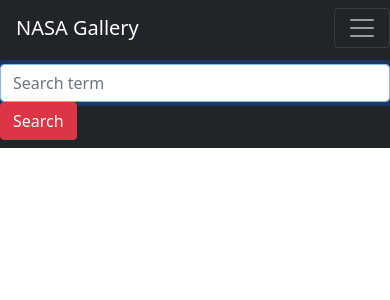
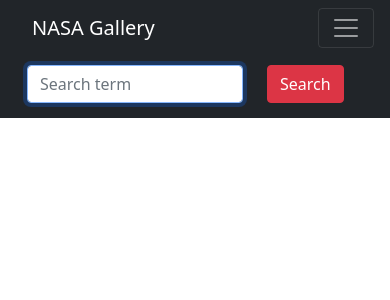
Before and after one commit to bbakaric/nasa_gallery_app, a React (Create React App) app: page /search in a window 390 px wide. Shown: the top 300 px of the page. Built offline with nearby package versions, Linux system fonts and the light colour scheme.

Commit message:
responsive design implemented

```diff
--- a/public/index.html
+++ b/public/index.html
@@ -9,9 +9,9 @@
       name="description"
       content="Web site created using create-react-app"
     />
-    <link rel="apple-touch-icon" href="%PUBLIC_URL%/logo192.png" />
     <link rel="manifest" href="%PUBLIC_URL%/manifest.json" />
     <script src="https://unpkg.com/react/umd/react.production.min.js" crossorigin></script>
+    <link rel="stylesheet" href="https://maxcdn.bootstrapcdn.com/bootstrap/4.5.0/css/bootstrap.min.css" integrity="sha384-9aIt2nRpC12Uk9gS9baDl411NQApFmC26EwAOH8WgZl5MYYxFfc+NcPb1dKGj7Sk" crossorigin="anonymous"/>
     <title>NASA Gallery</title>
   </head>
   <body>
--- a/src/App.js
+++ b/src/App.js
@@ -1,12 +1,11 @@
 import React from 'react';
-
 import Navigation from './components/Navigation';
 
 function App() {
   return (
     <div>
       <Navigation />
-      </div>
+    </div>
   );
 }
 
--- a/src/components/Favourites.js
+++ b/src/components/Favourites.js
@@ -1,5 +1,5 @@
 import React from 'react';
-import { Container } from 'react-bootstrap';
+import { Container, Row, Col } from 'react-bootstrap';
 import { useSelector } from 'react-redux';
 import FavouritesList from './FavouritesList';
 
@@ -8,11 +8,13 @@
     const userInfo = useSelector((state) => state.loggedInUser.user);
 
     return (
-        <Container fluid className='mt-5 pt-2'>
+        <Container fluid>
             {!(userInfo.isLoggedIn) ?
-            <div>
-                <h3>You must sign-in before add pictures to favourites!</h3>
-            </div> :
+            <Row className='pt-5 mt-3 '>
+                <Col>
+                    <h3 className='center'>You must sign-in before adding pictures to favourites!</h3>
+                </Col>
+            </Row> :
             <FavouritesList />
             }
         </Container>
--- a/src/components/FavouritesList.js
+++ b/src/components/FavouritesList.js
@@ -1,5 +1,5 @@
 import React from 'react'
-import { Container, Card, Row, Col, Button } from 'react-bootstrap';
+import { Card, Row, Col, Button } from 'react-bootstrap';
 import { useSelector, useDispatch } from 'react-redux';
 import { deleteImage } from '../redux/actions/imageActions';
 
@@ -9,11 +9,10 @@
     const dispatch = useDispatch();
 
     return (
-        <Container fluid>
-                <Row>
+                <Row className='mt-3 pt-5' xs={1} sm={2} md={3} lg={4} xl={5} xxl={6}>
                     {favouriteImages.map((img) => (
-                        <Col xs={3} className='mt-5 pt-5' key={img.id} >
-                        <Card className='h-100 bg-white' style={{width: '45vh', height: '30vh'}}>
+                        <Col key={img.id} className='pt-2'>
+                        <Card className='h-100 bg-white' style={{width: '100%', height: '30vh'}}>
                             <Card.Img style={{objectFit: 'cover', height: '30vh'}} variant='top' src={img.url} />
                             <Card.Body >
                                 <Card.Title className='mb-0 font-weight-bold text-center' >
@@ -28,8 +27,6 @@
                     )
                     )}
                 </Row>
-
-            </Container>
     );
 }
 
--- a/src/components/Homepage.js
+++ b/src/components/Homepage.js
@@ -1,15 +1,17 @@
 import React from 'react'
+import { Container, Row, Col } from 'react-bootstrap';
 import '../style.css';
 
 function Homepage() {
 
     return (
-            <div className='home'>
-                <div className='second'>
-            <h1 className='homeHdr' >Welcome to NASA Gallery Search Engine</h1>
-            <img src='https://image.flaticon.com/icons/png/512/190/190276.png' alt='ufo' className='ufoImg lightSpeedOut'></img>
-                </div>
-            </div>
+        <Container fluid>
+            <Row>
+                <Col className='home'>
+                    <h1>Welcome to NASA Gallery Search Engine</h1>
+                </Col>
+            </Row>
+        </Container>
     )
 }
 
--- a/src/components/LoggedInTrue.js
+++ b/src/components/LoggedInTrue.js
@@ -3,7 +3,7 @@
 import { emptyFavourites } from '../redux/actions/imageActions';
 import { clearSearchResults } from '../redux/actions/imageActions';
 import { useDispatch, useSelector } from 'react-redux';
-import { Button } from 'react-bootstrap';
+import { Container, Row, Col, Button } from 'react-bootstrap';
 
 function LoggedInTrue() {
 
@@ -17,11 +17,19 @@
     }
 
     return (
-        <div style={{marginTop:'60px', marginLeft:'10px'}}>
-            <h3>You are logged in as {userInfo.email}</h3>
-            <Button variant='danger' onClick={sign_out}>Sign Out</Button>
-        </div>
+        <Container fluid>
+            <Row className='mt-5 pt-2'>
+                <Col >
+                    <h3 className='center'>You are logged in as {userInfo.email}</h3>
+                </Col>
+            </Row>
+            <Row>
+                <Col className='button'>
+                    <Button variant='danger' onClick={sign_out} >Sign Out</Button>
+                </Col>
+            </Row>
+        </Container>
     )
-}
+};
 
 export default LoggedInTrue;
--- a/src/components/Login.js
+++ b/src/components/Login.js
@@ -3,7 +3,6 @@
 import { logIn } from '../redux/actions/imageActions';
 import { useDispatch, useSelector } from 'react-redux';
 import LoggedInTrue from './LoggedInTrue';
-
 
 function Login() {
 
@@ -38,25 +37,25 @@
         {user.isLoggedIn ?
         <LoggedInTrue /> :
         <Container fluid>
-        <Form className='mt-5 pt-5' onSubmit={onSubmit}>
-          <Form.Group as={Row} controlId="formHorizontalEmail" >
-            <Form.Label column sm={2}>
+        <Form className='mt-5 pt-5 px-2' onSubmit={onSubmit} style={{width: '50%'}}>
+          <Form.Group as={Row}  >
+            <Form.Label column sm={5}>
               Email
             </Form.Label>
             <Col sm={10}>
-              <Form.Control type="email" placeholder="Email" onChange={handleChangeEmail} value={email} autoFocus={true}/>
+              <Form.Control type="email" placeholder="Email" onChange={handleChangeEmail} value={email} autoFocus={true} />
             </Col>
           </Form.Group>
-          <Form.Group as={Row} controlId="formHorizontalPassword" className='mt-2'>
-            <Form.Label column sm={2}>
+          <Form.Group as={Row} className='mt-2'>
+            <Form.Label column sm={5}>
               Password
             </Form.Label>
             <Col sm={10} >
-              <Form.Control type="password" placeholder="Password" onChange={handleChangePassword} value={password}/>
+              <Form.Control type="password" placeholder="Password" onChange={handleChangePassword} value={password} />
             </Col>
           </Form.Group>
           <Form.Group as={Row} className='mt-2'>
-            <Col sm={{ span: 10, offset: 2 }}>
+            <Col sm={{ span: 10, offset: 0 }} md={{ span: 10, offset: 0 }} lg={{ span: 10, offset: 0}}>
               <Button type="submit">Sign in</Button>
             </Col>
           </Form.Group>
--- a/src/components/Navigation.js
+++ b/src/components/Navigation.js
@@ -16,7 +16,7 @@
     return (
     <Router>
         <Container fluid >
-        <Navbar bg="dark" variant="dark" expand="md" fixed="top">
+        <Navbar bg="dark" variant="dark" expand="lg" fixed="top">
                 <Navbar.Brand as={Link} to="/" className="px-3">
                     NASA Gallery
                 </Navbar.Brand>
--- a/src/components/Search.js
+++ b/src/components/Search.js
@@ -1,6 +1,6 @@
 import React,  { useState } from 'react';
 import '../style.css';
-import { Form, Button, Row, Col } from 'react-bootstrap';
+import { Container, Form, Button, Row, Col } from 'react-bootstrap';
 import { useDispatch } from 'react-redux';
 import { searchImages } from '../redux/actions/imageActions';
 import Searchresult from './Searchresult';
@@ -32,23 +32,21 @@
         }
 
     return (
-        <div>
-        <div className='searchBar' >
-            <Form onSubmit={onSubmit} className='pt-5' expand='sm' >
-                <Row className='my-3 justify-content-md-center pb-2' lg='auto' >
-                    <Col lg='4'>
+        <Container fluid>
+            <Form onSubmit={onSubmit}>
+            <Row className='searchBar'>
+                    <Col xs={0} sm={2} md={2} />
+                    <Col xs={8} sm={7} md={7} >
                     <Form.Control placeholder="Search term" onChange={handleChangeTerm} value={term} autoFocus={true}/>
                     </Col>
-                    <Col>
+                    <Col xs={1} sm={1} md={1} style={{textAlign:'center'}}>
                     <Button type="submit" variant='danger' >Search</Button>
                     </Col>
-                </Row>
+                    <Col xs={0} sm={2} md={2} />
+            </Row>
             </Form>
-            </div>
-            <div>
             <Searchresult />
-            </div>
-            </div>
+            </Container>
     );
 }
 
--- a/src/components/Searchresult.js
+++ b/src/components/Searchresult.js
@@ -1,6 +1,6 @@
 import React from 'react';
 import '../style.css';
-import { Container, Card, Button, Col, Row } from 'react-bootstrap';
+import { Card, Button, Col, Row } from 'react-bootstrap';
 import { useSelector, useDispatch } from 'react-redux';
 import { selectedImage } from '../redux/actions/imageActions';
 
@@ -11,11 +11,10 @@
     const dispatch = useDispatch()
 
     return (
-        <Container fluid>
-                <Row>
+                <Row className='mt-5 pt-5' xs={1} sm={2} md={3} lg={4} xl={5} xxl={6}>
                     {images.map((img) => (
-                        <Col xs={3} className='mb-5' key={img.data[0].nasa_id} >
-                        <Card className='h-100 bg-white' style={{width: '45vh', height: '30vh'}}>
+                        <Col className='pb-1 pt-5' key={img.data[0].nasa_id} >
+                        <Card className='h-100 bg-white' style={{width: '100%', height: '30vh'}}>
                             <Card.Img className='image' style={{objectFit: 'cover', height: '30vh'}} variant='top' src={img.links[0].href} onClick={() => window.open(img.links[0].href, '_blank')}/>
                             <Card.Body >
                                 <Card.Title className='mb-0 font-weight-bold text-center' >
@@ -34,7 +33,6 @@
                     )
                     )}
                 </Row>
-            </Container>
     );
 
 }
--- a/src/style.css
+++ b/src/style.css
@@ -4,18 +4,13 @@
     background-size: cover;
     height: 100vh;
     width: 100%;
-}
-
-.second {
-    position: absolute;
-    margin-top: 200px;
-    margin-left: 85px;
-}
-
-.homeHdr {
     text-align: center;
     color: white;
     font-weight: bold;
+}
+
+.home > h1 {
+    padding-top: 65px;
 }
 
 .ufoImg {
@@ -33,53 +28,23 @@
     cursor: pointer;
 }
 
-.lightbox {
+.searchBar {
+    position: fixed;
+    width: 100%;
+    padding: 15px 15px;
     z-index: 1;
-    position: fixed;
-    top: 0;
-    left: 0;
-    width: 100%;
-    height: 100%;
-    background-color: rgba(255, 255, 255, 0.5);
-    display: flex;
-    align-items: center;
-    justify-content: space-between;
-  }
+    top: 50px;
+    background: #212529;
+}
 
-.lightSpeedOut {
-    -webkit-animation-name: lightSpeedOut;
-    animation-name: lightSpeedOut;
-    -webkit-animation-timing-function: ease-in;
-    animation-timing-function: ease-in;
-    -webkit-animation-duration: 2s;
-    animation-duration: 2s;
-    -webkit-animation-fill-mode: both;
-    animation-fill-mode: both;
-    }
-    @-webkit-keyframes lightSpeedOut {
-    0% {
-    opacity: 1;
-    }
-    100% {
-    -webkit-transform: translate3d(100vh, 0, 0) skewX(30deg);
-    transform: translate3d(100vh, 0, 0) skewX(30deg);
-    opacity: 0;
-    }
-    }
-    @keyframes lightSpeedOut {
-    0% {
-    opacity: 1;
-    }
-    100% {
-    -webkit-transform: translate3d(100vh, 0, 0) skewX(30deg);
-    transform: translate3d(100vh, 0, 0) skewX(30deg);
-    opacity: 0;
-    }
+@media all and (max-width: 768px) {
+    .center {
+        text-align: center;
     }
 
-    .searchBar {
-        position: sticky;
-        z-index: 1;
-        top: 0px;
-        background: #212529;
+    .button {
+        display:flex;
+        justify-content:center;
+        align-items:center;
     }
+}
```
Also changed, not shown: public/favicon.svg (added).
